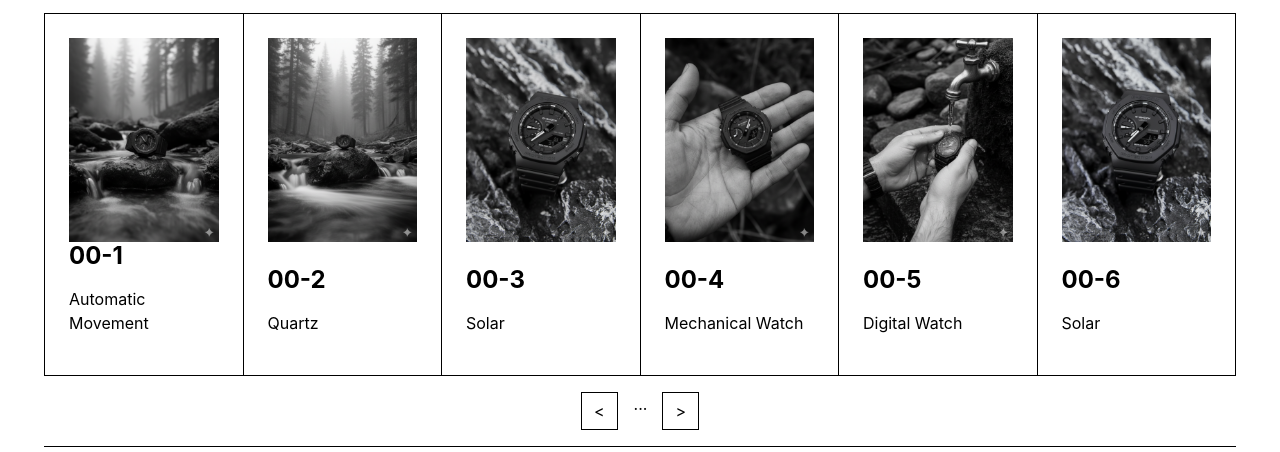
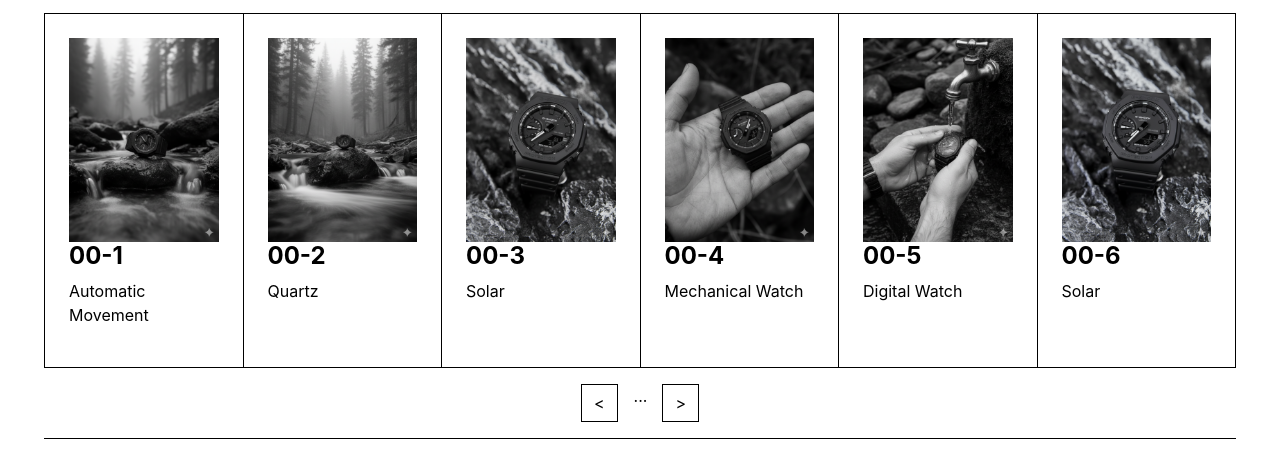
Before and after one commit to Dedenruslan19/belajar-go, a plain HTML site: page pages/products.html in a window 1280 px wide. Shown: the part 147-599 px from the top of the page. Drawn offline with nearby package versions, Linux system fonts and the light colour scheme.

Commit message:
fix: Fix code on products.html

```diff
--- a/pages/products.html
+++ b/pages/products.html
@@ -17,36 +17,48 @@
          </div>
          <main>
             <h2 class="display-5 fw-bold text-uppercase mb-3 mt-3 border-bottom border-black pb-3">Products</h2>
-            <div class="row g-0 border-top border-start border-black mb-3">
-               <div class="col-6 col-md-2 p-4 border-end border-bottom border-black d-flex flex-column justify-content-end">
+            <div class="row g-0 border-top border-start border-black mb-3 product-grid">
+                <div class="col-6 col-md-2 p-4 border-end border-bottom border-black product-item">
                     <img src="/assets/product1.png" class="img-fluid mb-auto" alt="Deskripsi gambar 1">
+                    <div class="product-info">
                         <h3 class="fw-bold fs-4 fs-md-5 fs-lg-4 text-uppercase">00-1</h3>
                         <p class="uppercase mt-2">Automatic Movement</p>
                     </div>
-               <div class="col-6 col-md-2 p-4 border-end border-bottom border-black d-flex flex-column justify-content-end">
-                  <img src="/assets/product2.png" class="img-fluid mb-auto" alt="Deskripsi gambar 1">
+                </div>
+                <div class="col-6 col-md-2 p-4 border-end border-bottom border-black product-item">
+                    <img src="/assets/product2.png" class="img-fluid mb-auto" alt="Deskripsi gambar 2">
+                    <div class="product-info">
                         <h3 class="fw-bold fs-4 fs-md-5 fs-lg-4 text-uppercase">00-2</h3>
                         <p class="uppercase mt-2">Quartz</p>
                     </div>
-               <div class="col-6 col-md-2 p-4 border-end border-bottom border-black d-flex flex-column justify-content-end">
-                  <img src="/assets/product5.png" class="img-fluid mb-auto" alt="Deskripsi gambar 1">
+                </div>
+                <div class="col-6 col-md-2 p-4 border-end border-bottom border-black product-item">
+                    <img src="/assets/product5.png" class="img-fluid mb-auto" alt="Deskripsi gambar 3">
+                    <div class="product-info">
                         <h3 class="fw-bold fs-4 fs-md-5 fs-lg-4 text-uppercase">00-3</h3>
                         <p class="uppercase mt-2">Solar</p>
                     </div>
-               <div class="col-6 col-md-2 p-4 border-end border-bottom border-black d-flex flex-column justify-content-end">
-                  <img src="/assets/product4.png" class="img-fluid mb-auto" alt="Deskripsi gambar 1">
+                </div>
+                <div class="col-6 col-md-2 p-4 border-end border-bottom border-black product-item">
+                    <img src="/assets/product4.png" class="img-fluid mb-auto" alt="Deskripsi gambar 4">
+                    <div class="product-info">
                         <h3 class="fw-bold fs-4 fs-md-5 fs-lg-4 text-uppercase">00-4</h3>
                         <p class="uppercase mt-2">Mechanical Watch</p>
                     </div>
-               <div class="col-6 col-md-2 p-4 border-end border-bottom border-black d-flex flex-column justify-content-end">
-                  <img src="/assets/product3.png" class="img-fluid mb-auto" alt="Deskripsi gambar 1">
+                </div>
+                <div class="col-6 col-md-2 p-4 border-end border-bottom border-black product-item">
+                    <img src="/assets/product3.png" class="img-fluid mb-auto" alt="Deskripsi gambar 5">
+                    <div class="product-info">
                         <h3 class="fw-bold fs-4 fs-md-5 fs-lg-4 text-uppercase">00-5</h3>
                         <p class="uppercase mt-2">Digital Watch</p>
                     </div>
-               <div class="col-6 col-md-2 p-4 border-end border-bottom border-black d-flex flex-column justify-content-end">
-                  <img src="/assets/product6.png" class="img-fluid mb-auto" alt="Deskripsi gambar 1">
+                </div>
+                <div class="col-6 col-md-2 p-4 border-end border-bottom border-black product-item">
+                    <img src="/assets/product6.png" class="img-fluid mb-auto" alt="Deskripsi gambar 6">
+                    <div class="product-info">
                         <h3 class="fw-bold fs-4 fs-md-5 fs-lg-4 text-uppercase">00-6</h3>
                         <p class="uppercase mt-2">Solar</p>
+                    </div>
                 </div>
             </div>
             <ul class="pagination justify-content-center gap-3">
```
Lines whose indentation alone changed are shown as unchanged.
